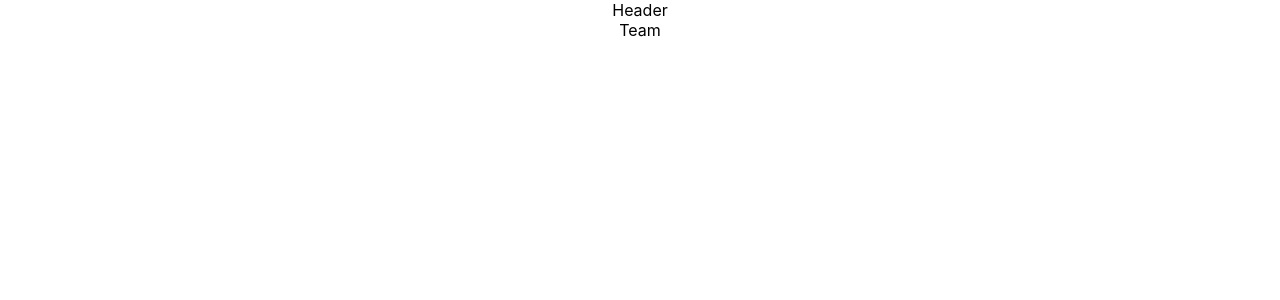
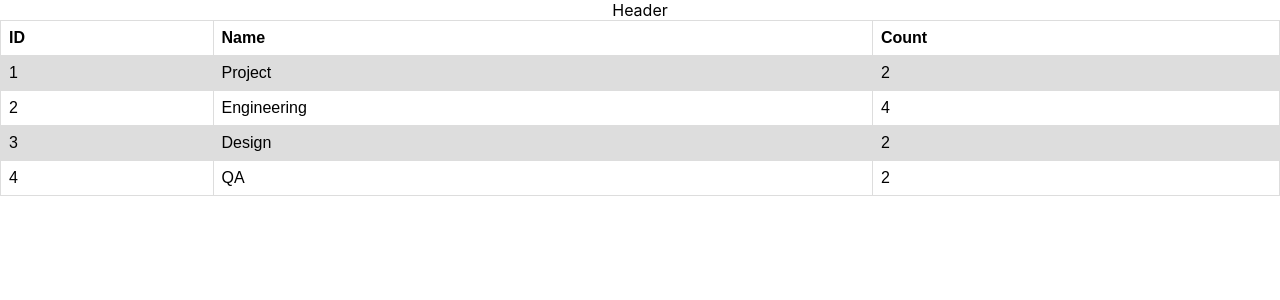
Before and after one commit to chrisdev0342/sprintFWD-React-Takehome, a React (Create React App) app: page /team in a window 1280 px wide. Shown: the top 300 px of the page. Built offline with nearby package versions, Linux system fonts and the light colour scheme.

Commit message:
rendor teams data from mock json

```diff
--- a/src/pages/Team/Team.jsx
+++ b/src/pages/Team/Team.jsx
@@ -1,10 +1,29 @@
 import './style.css';
+const data = require('./../../data/teams.json');
 
 const Team = () => {
     return (
-        <nav>
-            Team
-        </nav>
+        <div className='member-container'>
+            <table>
+                <tbody>
+                    <tr>
+                        <th>ID</th>
+                        <th>Name</th>
+                        <th>Count</th>
+                    </tr>
+                    {
+                        data?.teams?.length > 0 &&
+                        data.teams.map((item, index) => (
+                            <tr key={index}>
+                                <td>{item.id}</td>
+                                <td>{item.name}</td>
+                                <td>{item.member_count}</td>
+                            </tr>
+                        ))
+                    }
+                </tbody>
+            </table>
+        </div>
     )
 }
 export default Team;
--- a/src/pages/Team/style.css
+++ b/src/pages/Team/style.css
@@ -0,0 +1,20 @@
+table {
+    font-family: arial, sans-serif;
+    border-collapse: collapse;
+    width: 100%;
+}
+
+td,
+th {
+    border: 1px solid #dddddd;
+    text-align: left;
+    padding: 8px;
+}
+
+tr:nth-child(even) {
+    background-color: #dddddd;
+}
+
+.member-container {
+    overflow-x: auto;
+}
```
